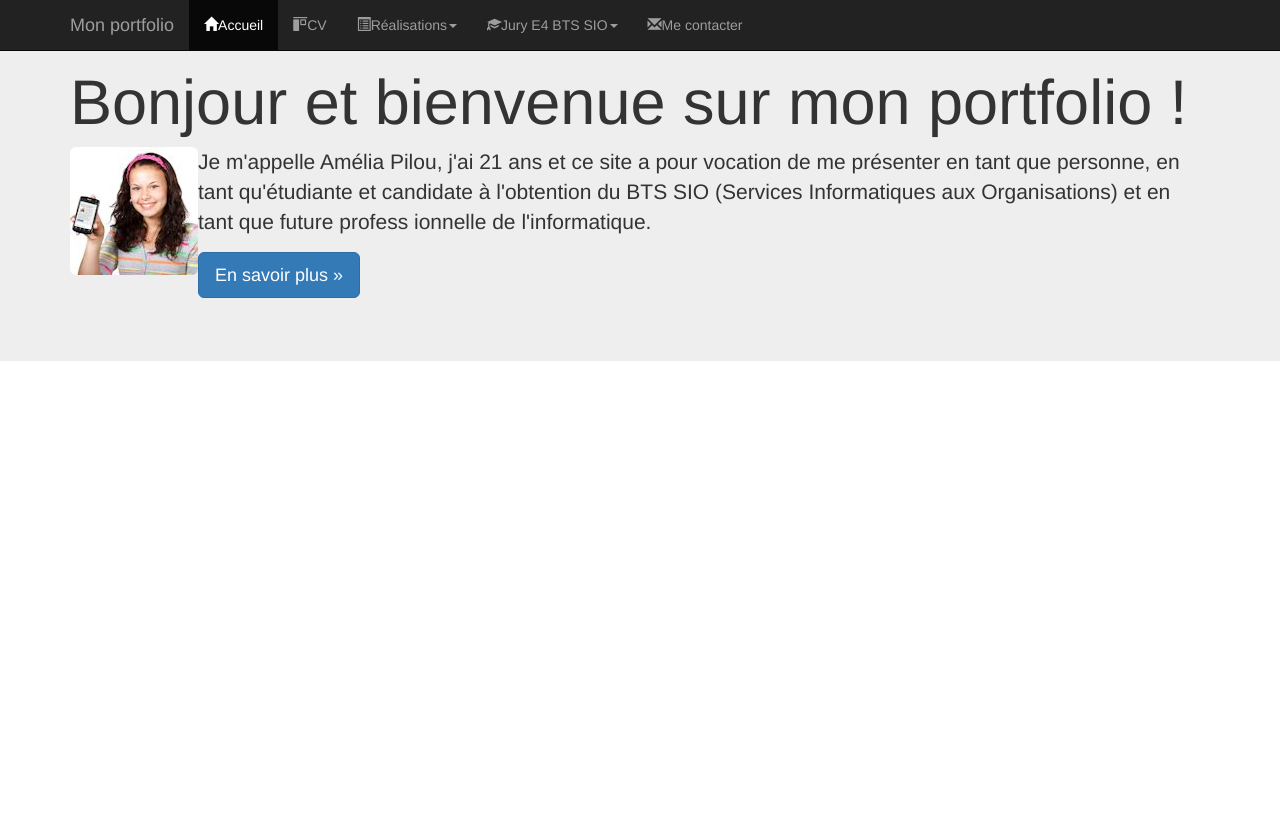
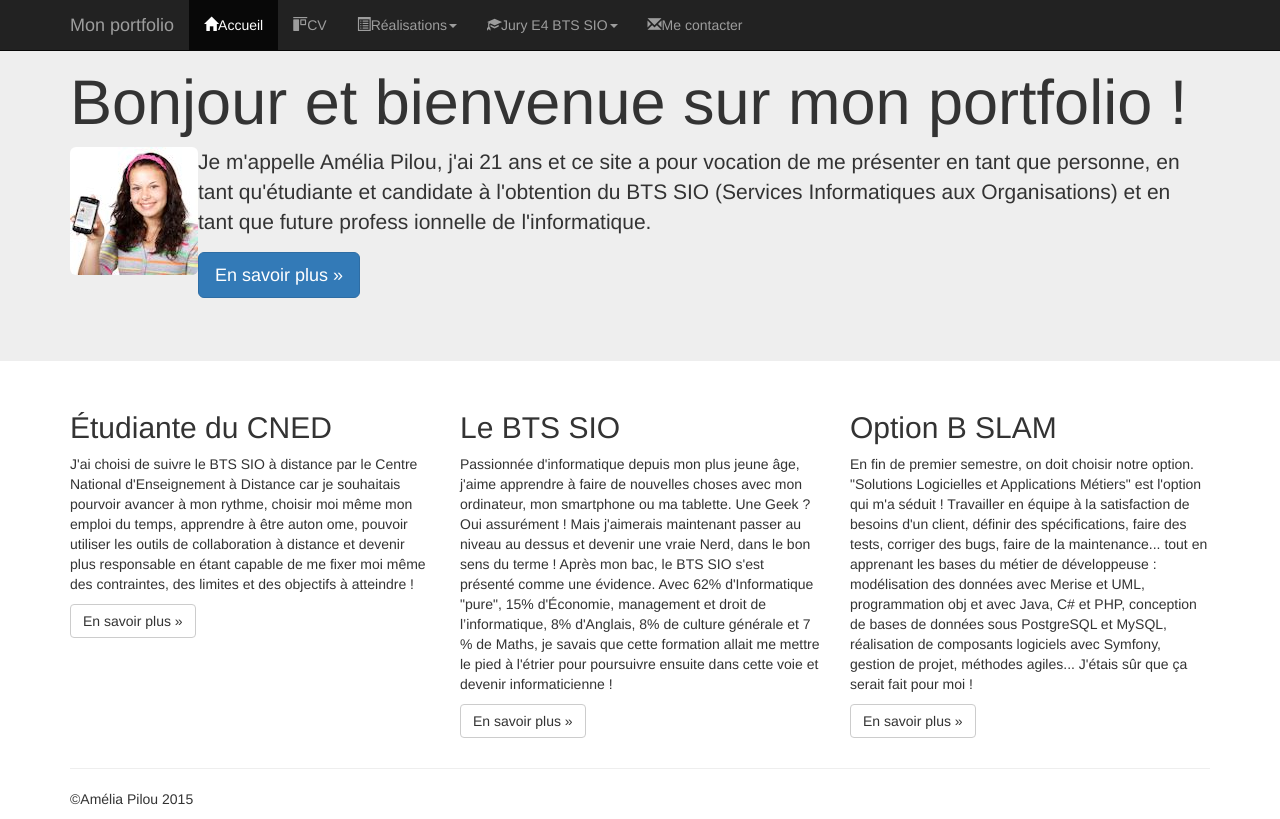
Before and after one commit to gassiern/MonPortfolio, a plain HTML site: page index.html in a window 1280 px wide. Drawn offline with nearby package versions, Linux system fonts and the light colour scheme.

Commit message:
Ajout d'un footer en trois parties

```diff
--- a/index.html
+++ b/index.html
@@ -116,5 +116,68 @@ and open the template in the editor.
                 </p>
             </div>
         </div>
+
+        <footer>
+            <div class="container"><div class="row">
+                    <div class="col-md-4">
+                        <h2>Étudiante du CNED</h2>
+                        <p>J'ai choisi de suivre le BTS SIO à distance par le Centre National d'Enseignement à Distance car je souhaitais pourvoir avancer à mon
+                            rythme, choisir moi même mon emploi du temps, apprendre à être
+                            auton
+                            ome, pouvoir utiliser les outils de collaboration à distance et
+                            devenir plus responsable en étant capable de me fixer moi même des
+                            contraintes, des limites et des objectifs
+                            à atteindre !
+                        </p>
+                        <p>
+                            <a class="btn btn-default" href="http://www.cned.fr" target="_blank" role="button">En savoir plus &raquo;</a>
+                        </p>
+                    </div>
+                    <div class="col-md-4">
+                        <h2>Le BTS SIO</h2>
+                        <p>
+                            Passionnée d'informatique depuis mon plus jeune
+                            âge, j'aime apprendre à faire de nouvelles choses avec mon ordinateur, mon
+                            smartphone ou ma tablette. Une Geek ? Oui assurément !
+                            Mais j'aimerais maintenant passer au niveau au dessus et devenir
+                            une vraie Nerd, dans le bon sens du terme ! Après mon bac, le BTS SIO
+                            s'est présenté comme une évidence.
+                            Avec 62% d'Informatique "pure", 15% d'Économie, management et droit de l’informatique, 8%
+                            d'Anglais, 8% de culture générale et 7
+                            % de Maths, je savais que cette formation
+                            allait me mettre le pied à l'étrier pour poursuivre ensuite dans
+                            cette voie et devenir informaticienne !
+                        </p>
+                        <p>
+                            <a class="btn btn-default" href="https://fr.wikipedia.org/wiki/Brevet_de_technicien_sup%C3%A9rieur_-_Services_informatiques_aux_organisations"
+                               target="_blank" role="button">En savoir plus &raquo;</a>
+                        </p>
+                    </div>
+                    <div class="col-md-4"><h2>Option B SLAM</h2>
+                        <p>
+                            En fin de premier semestre, on doit choisir notre option. "Solutions
+                            Logicielles et Applications Métiers" est
+                            l'option qui m'a séduit
+                            !
+                            Travailler en équipe à la satisfaction de besoins d'un client,
+                            définir des spécifications, faire des tests, corriger des bugs,
+                            faire de la maintenance... tout en apprenant les bases
+                            du métier de développeuse : modélisation des données avec Merise et UML,
+                            programmation obj et avec Java, C# et PHP, conception de bases de
+                            données sous PostgreSQL et MySQL, réalisation de composants
+                            logiciels avec Symfony, gestion de projet, méthodes agiles...
+                            J'étais sûr que ça serait fait pour moi !
+                        </p>
+                        <p>
+                            <a class="btn btn-default"
+                               href="http://www.onisep.fr/Ressources/Univers-Formation/Formations/Post-bac/BTS-Services-informatiques-aux-organisations-option-B-solutions-logicielles-et-applications-metiers"
+                               target="_blank" role="button"> En savoir plus &raquo; </a>
+                        </p>
+                    </div>
+                </div>
+                <hr>
+                <p id="copyright">&copy;Amélia Pilou 2015</p>
+            </div>
+        </footer>
     </body>
 </html>
```
